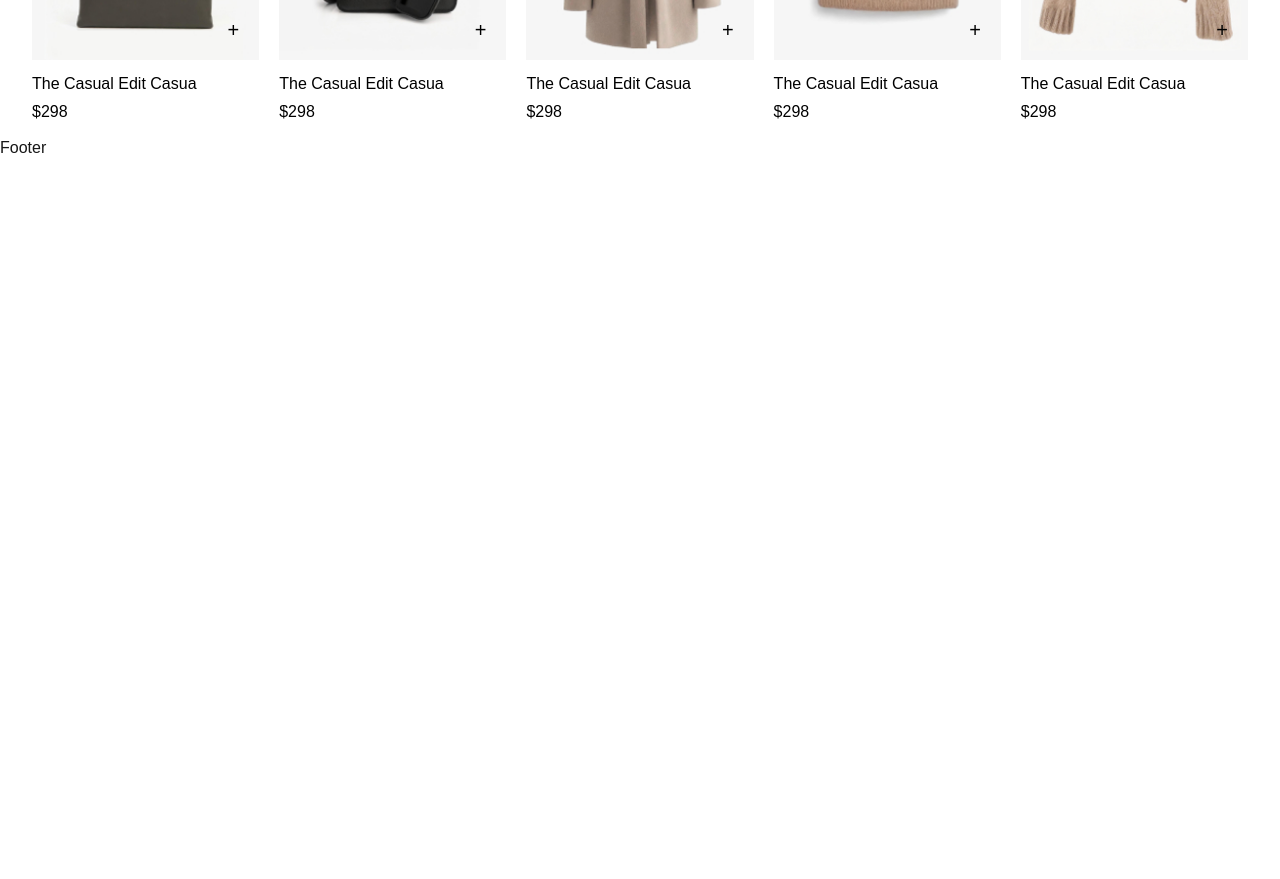
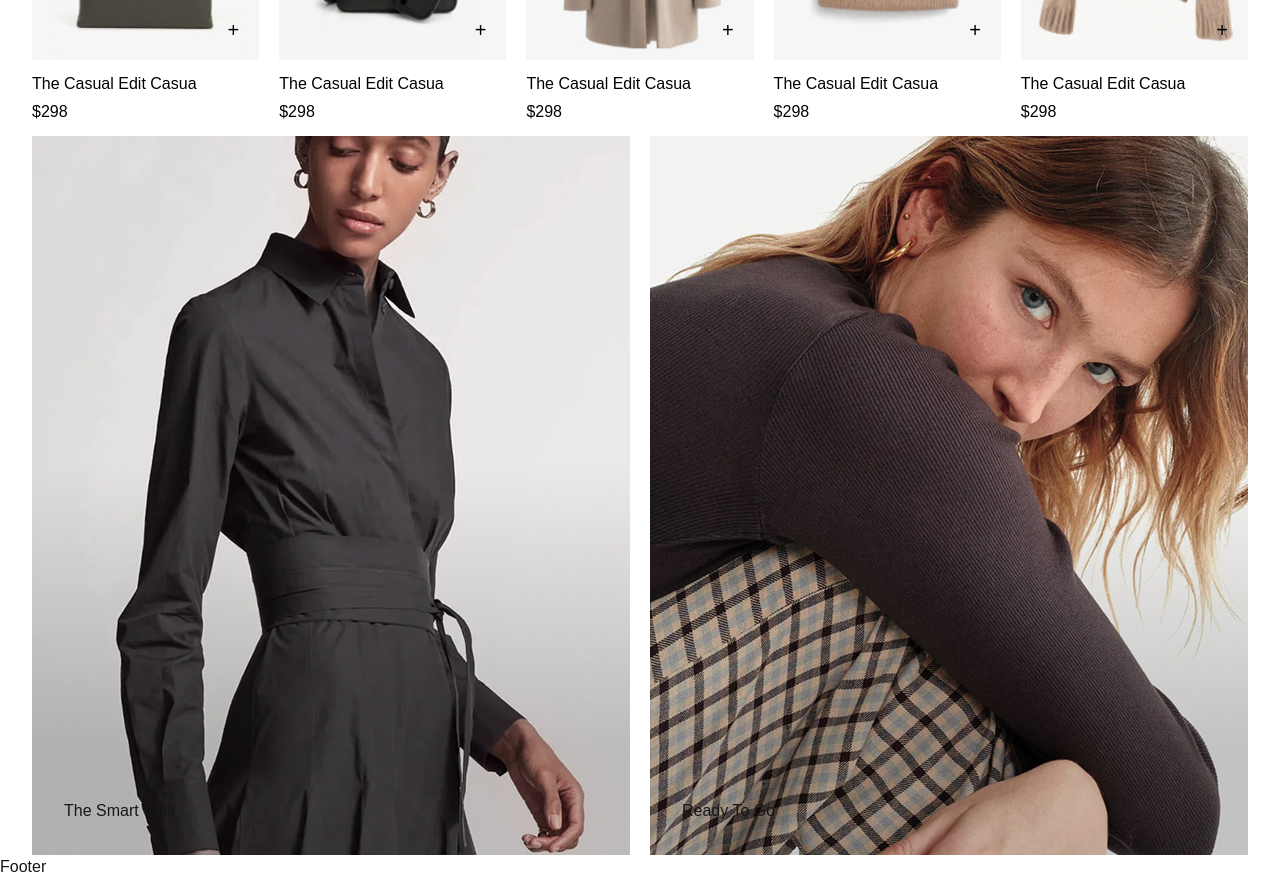
Before and after one commit to LutfullaSamigullayev/fashion, a Next.js app: page / in a window 1280 px wide. Shown: the part 1740-2619 px from the top of the page. Before the commit the page ends 1900 px from the top, so only its background shows below. Built offline with nearby package versions, Linux system fonts and the light colour scheme.

Commit message:
collectionBottom added and complate

```diff
--- a/src/app/page.tsx
+++ b/src/app/page.tsx
@@ -1,4 +1,4 @@
-import { Banner, CollectionTop, NowWear } from "@/components";
+import { Banner, CollectionBottom, CollectionTop, NowWear } from "@/components";
 
 export default function Home() {
   return (
@@ -6,6 +6,7 @@
       <Banner />
       <CollectionTop />
       <NowWear />
+      <CollectionBottom />
     </div>
   );
 }
--- a/src/components/collection/collectionBottom.tsx
+++ b/src/components/collection/collectionBottom.tsx
@@ -1,7 +1,18 @@
+import { collectionBottomItems } from "@/data";
+import { CollectionCard } from "./components";
+
 export const CollectionBottom = () => {
-    return (
-        <div className="container">
-
-        </div>
-    )
-}
+  return (
+    <div className="container_">
+      <div className="flex gap-x-5 h-[719px]">
+        {collectionBottomItems.map((item) => (
+          <CollectionCard
+            key={item.id}
+            imgUrl={item.imgUrl}
+            title={item.title}
+          />
+        ))}
+      </div>
+    </div>
+  );
+};
--- a/src/components/collection/collectionTop.tsx
+++ b/src/components/collection/collectionTop.tsx
@@ -12,7 +12,6 @@
         {collectionTopItems.map((item) => (
           <CollectionCard key={item.id} imgUrl={item.imgUrl} title={item.title} />
         ))}
-        <div className="bg-[url(/collection/top_1.jpg)]"></div>
       </div>
     </div>
   );
--- a/src/data/index.ts
+++ b/src/data/index.ts
@@ -41,6 +41,19 @@
   },
 ]
 
+export const collectionBottomItems: CollectionItemsType[] =[
+  {
+    id: 1,
+    imgUrl: "/collection/bottom_1.jpg",
+    title: "The Smart Chik"
+  },
+  {
+    id: 2,
+    imgUrl: "/collection/bottom_2.jpg",
+    title: "Ready To Go"
+  },
+]
+
 export const nowWearItems: NowWearItemsType[] = [
   {
     id: 1,
```
